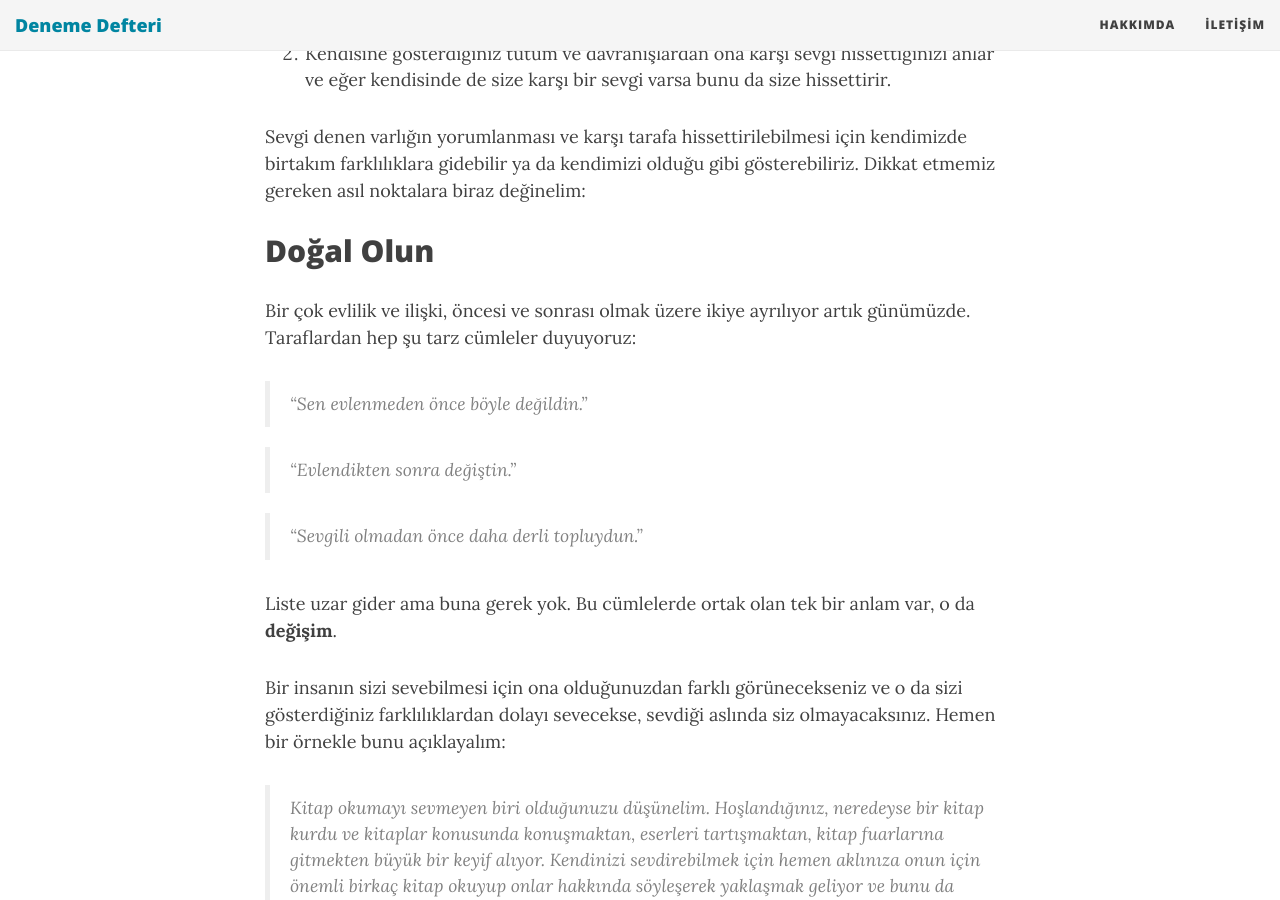
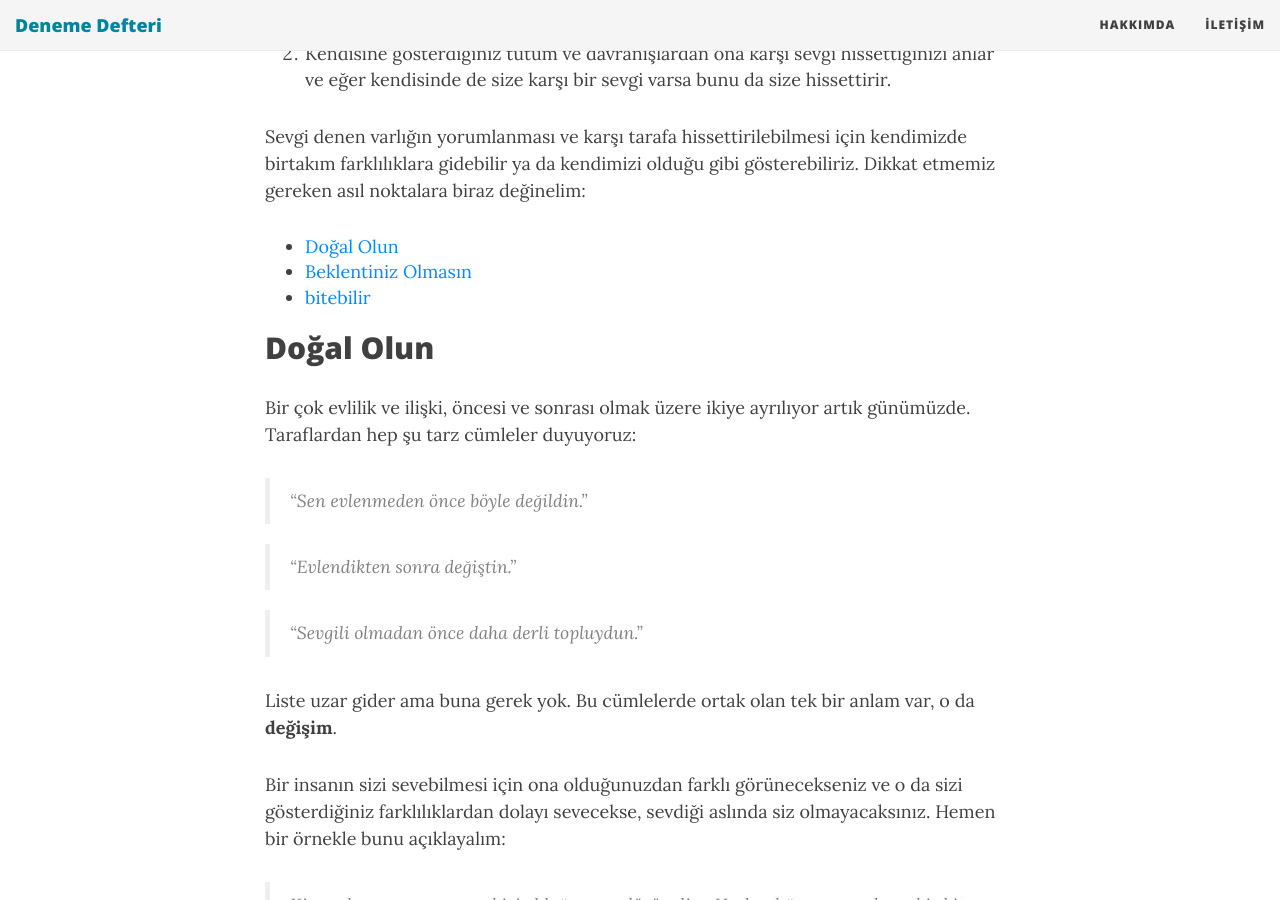
Before and after one commit to borfirbora/borfirbora.github.io, a Jekyll site: the page built from _posts/2018-05-17-seviyorsunuz-degil-mi.md, in a window 1280 px wide and 900 px high, scrolled down 1206 px. Built offline with Jekyll 4.4.1, drawn with Linux system fonts in a browser that asks for light colours; nearby versions of some CDN libraries.

Commit message:
Update 2018-05-17-seviyorsunuz-degil-mi.md

```diff
--- a/_posts/2018-05-17-seviyorsunuz-degil-mi.md
+++ b/_posts/2018-05-17-seviyorsunuz-degil-mi.md
@@ -2,7 +2,6 @@
 title: Seviyorsunuz değil mi?
 tags: [kişisel gelişim]
 ---
-
 
 İnsanlar genellikle "Benim evlilikle ne işim olur", "Bizi bulmaz şöyle evlenilecek bir kız/adam" gibi önyargılarla kendilerini sevgiden uzak tutuyor ve korunduklarını sanıyorlar. Halbuki sevgi, korunulacak bir şey değildir. Tam tersine sevgi, ne kadar erken ve ne kadar çok türüyle karşılaşılırsa o kadar insanı olgunlaştıran bir duygudur. Gerçek sevginin ne zaman, nerede ve nasıl kişinin karşısına çıkacağını kestirmek de, yaşadığımız duygunun gerçek sevgi olup olmadığını saptamak da zordur.
 
@@ -20,6 +19,10 @@ Bu durumda karşınızdaki insanın temelde iki farklı tutumu olur.
 2. Kendisine gösterdiğiniz tutum ve davranışlardan ona karşı sevgi hissettiğinizi anlar ve eğer kendisinde de size karşı bir sevgi varsa bunu da size hissettirir.
 
 Sevgi denen varlığın yorumlanması ve karşı tarafa hissettirilebilmesi için kendimizde birtakım farklılıklara gidebilir ya da kendimizi olduğu gibi gösterebiliriz. Dikkat etmemiz gereken asıl noktalara biraz değinelim:
+
+-   [Doğal Olun](#doğal-olun)
+-   [Beklentiniz Olmasın](#beklentiniz-olmasın)
+-   [bitebilir](#bitebilir)
 
 ## Doğal Olun
 
```
